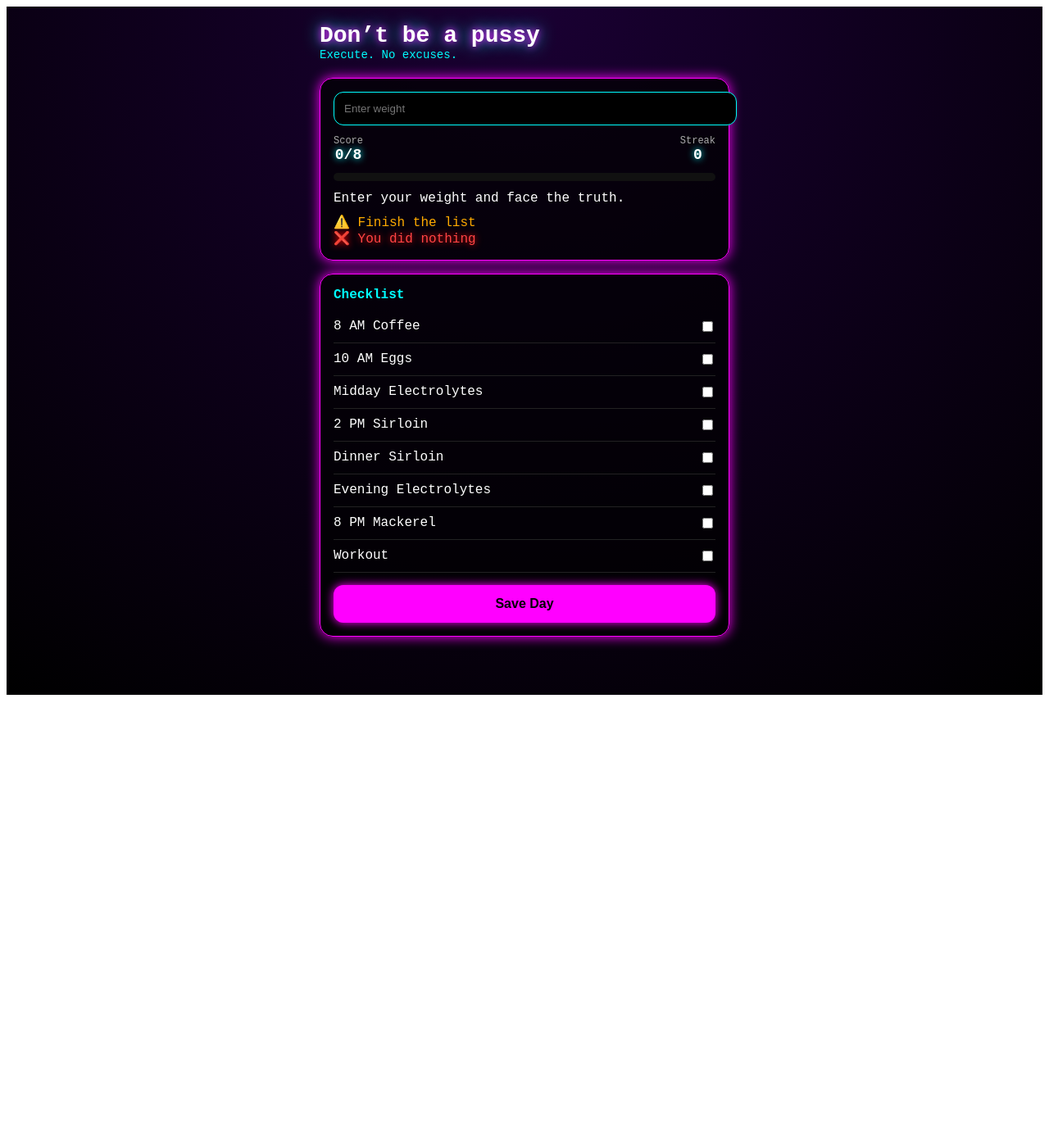
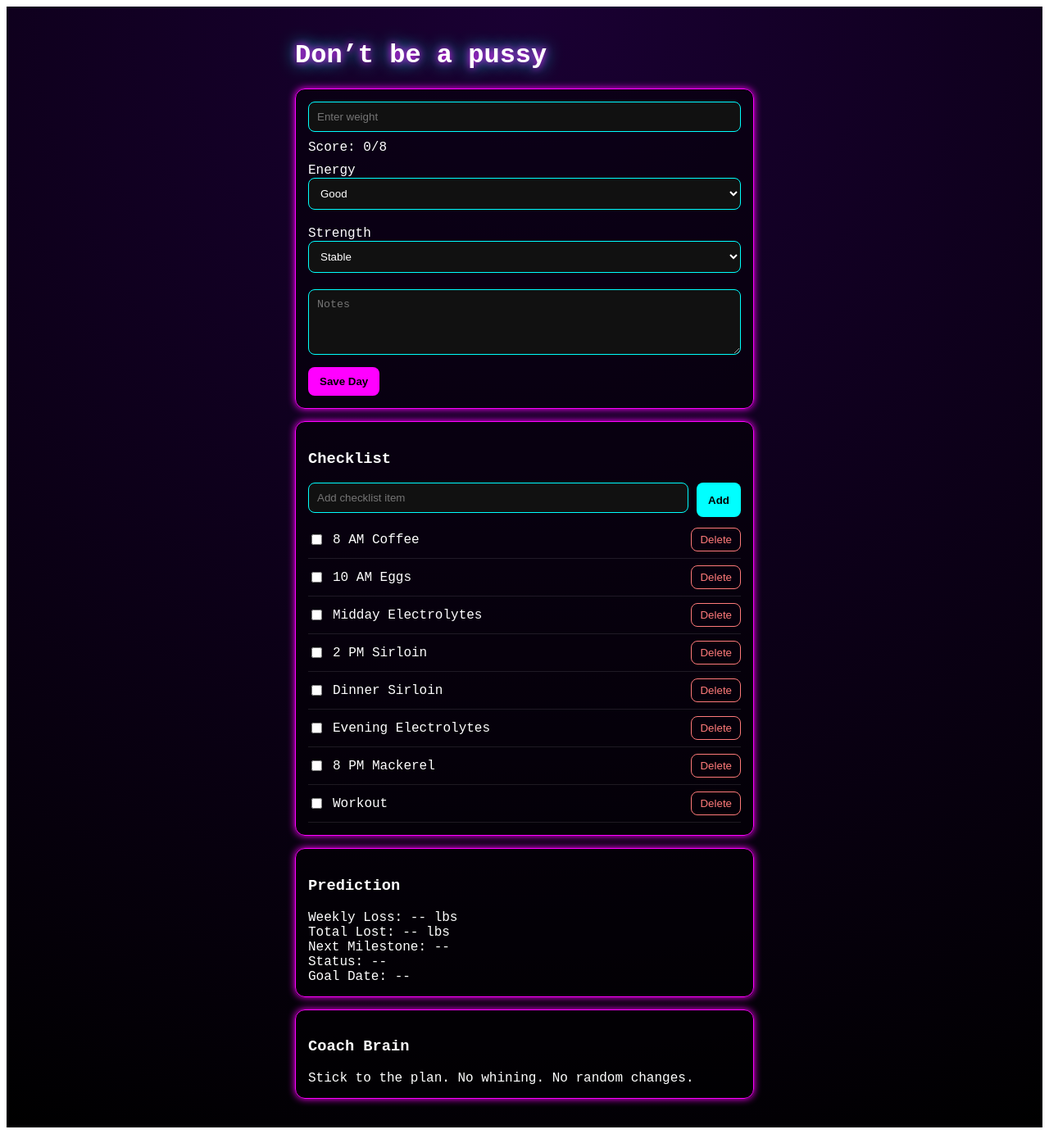
Before and after one commit to uncledave2082/dont-be-a-pussy-app, a Next.js app: page / in a window 1280 px wide. Shown: the whole page at 82% size. Before the commit the page ends 856 px from the top, so only its background shows below. Built offline with nearby package versions, Linux system fonts and the light colour scheme.

Commit message:
Refactor checklist and item management

```diff
--- a/app/page.js
+++ b/app/page.js
@@ -2,27 +2,18 @@
 
 import { useEffect, useMemo, useState } from 'react';
 
-const defaultChecklist = {
-  coffee: false,
-  eggs: false,
-  electrolytes1: false,
-  steakLunch: false,
-  steakDinner: false,
-  electrolytes2: false,
-  mackerel: false,
-  workout: false,
-};
+const defaultItems = [
+  '8 AM Coffee',
+  '10 AM Eggs',
+  'Midday Electrolytes',
+  '2 PM Sirloin',
+  'Dinner Sirloin',
+  'Evening Electrolytes',
+  '8 PM Mackerel',
+  'Workout',
+];
 
-const labels = {
-  coffee: '8 AM Coffee',
-  eggs: '10 AM Eggs',
-  electrolytes1: 'Midday Electrolytes',
-  steakLunch: '2 PM Sirloin',
-  steakDinner: 'Dinner Sirloin',
-  electrolytes2: 'Evening Electrolytes',
-  mackerel: '8 PM Mackerel',
-  workout: 'Workout',
-};
+const milestones = [245, 225, 205, 190, 185];
 
 function getTodayKey() {
   return new Date().toISOString().slice(0, 10);
@@ -34,69 +25,179 @@ function getStoredValue(key, fallback) {
   return value ?? fallback;
 }
 
+function daysBetween(a, b) {
+  const ms = 1000 * 60 * 60 * 24;
+  return Math.round((new Date(b) - new Date(a)) / ms);
+}
+
+function addDays(date, days) {
+  const d = new Date(date);
+  d.setDate(d.getDate() + days);
+  return d.toISOString().slice(0, 10);
+}
+
+function slugify(text) {
+  return text.toLowerCase().replace(/[^a-z0-9]+/g, '-').replace(/(^-|-$)/g, '');
+}
+
+function buildChecklist(items, existing = {}) {
+  const next = {};
+  items.forEach((label) => {
+    const key = slugify(label);
+    next[key] = existing[key] ?? false;
+  });
+  return next;
+}
+
+function keyToLabelMap(items) {
+  const map = {};
+  items.forEach((label) => {
+    map[slugify(label)] = label;
+  });
+  return map;
+}
+
 export default function Page() {
   const todayKey = getTodayKey();
 
   const [weight, setWeight] = useState('');
-  const [checklist, setChecklist] = useState(defaultChecklist);
+  const [items, setItems] = useState(defaultItems);
+  const [checklist, setChecklist] = useState(buildChecklist(defaultItems));
   const [history, setHistory] = useState([]);
+  const [energy, setEnergy] = useState('good');
+  const [strength, setStrength] = useState('stable');
+  const [notes, setNotes] = useState('');
+  const [newItem, setNewItem] = useState('');
 
   useEffect(() => {
     setWeight(getStoredValue(`fls-weight-${todayKey}`, ''));
 
+    const savedItems = getStoredValue('fls-items', null);
+    const parsedItems = savedItems ? JSON.parse(savedItems) : defaultItems;
+    setItems(parsedItems);
+
     const savedChecklist = getStoredValue(`fls-checklist-${todayKey}`, null);
-    setChecklist(savedChecklist ? JSON.parse(savedChecklist) : defaultChecklist);
+    const parsedChecklist = savedChecklist ? JSON.parse(savedChecklist) : {};
+    setChecklist(buildChecklist(parsedItems, parsedChecklist));
 
     const savedHistory = getStoredValue('fls-history', null);
     setHistory(savedHistory ? JSON.parse(savedHistory) : []);
+
+    setEnergy(getStoredValue(`fls-energy-${todayKey}`, 'good'));
+    setStrength(getStoredValue(`fls-strength-${todayKey}`, 'stable'));
+    setNotes(getStoredValue(`fls-notes-${todayKey}`, ''));
   }, [todayKey]);
 
   useEffect(() => {
     if (typeof window === 'undefined') return;
+    localStorage.setItem('fls-items', JSON.stringify(items));
     localStorage.setItem(`fls-weight-${todayKey}`, weight);
     localStorage.setItem(`fls-checklist-${todayKey}`, JSON.stringify(checklist));
     localStorage.setItem('fls-history', JSON.stringify(history));
-  }, [weight, checklist, history, todayKey]);
+    localStorage.setItem(`fls-energy-${todayKey}`, energy);
+    localStorage.setItem(`fls-strength-${todayKey}`, strength);
+    localStorage.setItem(`fls-notes-${todayKey}`, notes);
+  }, [items, weight, checklist, history, energy, strength, notes, todayKey]);
 
+  const labelsByKey = useMemo(() => keyToLabelMap(items), [items]);
   const completed = Object.values(checklist).filter(Boolean).length;
   const total = Object.keys(checklist).length;
-  const progress = Math.round((completed / total) * 100);
-
-  const streak = useMemo(() => {
-    const sorted = [...history].sort((a, b) => a.date.localeCompare(b.date));
-    let count = 0;
-    for (let i = sorted.length - 1; i >= 0; i--) {
-      if (sorted[i].allDone) count++;
-      else break;
-    }
-    return count;
-  }, [history]);
 
   const toggle = (key) => {
     setChecklist((prev) => ({ ...prev, [key]: !prev[key] }));
   };
 
+  const addItem = () => {
+    const clean = newItem.trim();
+    if (!clean) return;
+    if (items.some((item) => item.toLowerCase() === clean.toLowerCase())) {
+      setNewItem('');
+      return;
+    }
+    const nextItems = [...items, clean];
+    setItems(nextItems);
+    setChecklist((prev) => buildChecklist(nextItems, prev));
+    setNewItem('');
+  };
+
+  const removeItem = (label) => {
+    const nextItems = items.filter((item) => item !== label);
+    const nextChecklist = buildChecklist(nextItems, checklist);
+    setItems(nextItems);
+    setChecklist(nextChecklist);
+  };
+
   const saveDay = () => {
     const entry = {
       date: todayKey,
-      score: completed,
+      weight: weight ? Number(weight) : null,
       allDone: completed === total,
+      completed,
+      total,
+      energy,
+      strength,
+      notes,
     };
     const withoutToday = history.filter((h) => h.date !== todayKey);
     setHistory([...withoutToday, entry]);
   };
 
-  const hour = new Date().getHours();
-  const missedToday = completed === 0;
+  const weightEntries = useMemo(
+    () => history.filter((h) => h.weight).sort((a, b) => a.date.localeCompare(b.date)),
+    [history]
+  );
+
+  const latestWeight = weightEntries.at(-1)?.weight;
+  const startWeight = weightEntries[0]?.weight;
+  const totalLost = latestWeight && startWeight ? (startWeight - latestWeight).toFixed(1) : '--';
+
+  const slope = useMemo(() => {
+    if (weightEntries.length < 2) return null;
+
+    const firstDate = weightEntries[0].date;
+    const xs = weightEntries.map((e) => daysBetween(firstDate, e.date));
+    const ys = weightEntries.map((e) => e.weight);
+
+    const n = xs.length;
+    const sumX = xs.reduce((a, b) => a + b, 0);
+    const sumY = ys.reduce((a, b) => a + b, 0);
+    const sumXY = xs.reduce((acc, x, i) => acc + x * ys[i], 0);
+    const sumXX = xs.reduce((acc, x) => acc + x * x, 0);
+    const denom = n * sumXX - sumX * sumX;
+    if (denom === 0) return null;
+
+    return (n * sumXY - sumX * sumY) / denom;
+  }, [weightEntries]);
+
+  const weeklyRate = slope != null ? Math.abs((slope * 7).toFixed(2)) : '--';
+
+  const projectedDate = useMemo(() => {
+    if (!slope || slope >= 0 || !latestWeight) return null;
+    const daysNeeded = Math.ceil((latestWeight - 185) / Math.abs(slope));
+    return addDays(weightEntries.at(-1).date, daysNeeded);
+  }, [slope, latestWeight, weightEntries]);
+
+  const nextMilestone = latestWeight ? milestones.find((m) => latestWeight > m) : '--';
+
+  const status = useMemo(() => {
+    if (!weeklyRate || weeklyRate === '--') return '--';
+    if (Number(weeklyRate) >= 2) return '🔥 Ahead';
+    if (Number(weeklyRate) >= 1) return '✅ On Track';
+    return '⚠️ Behind';
+  }, [weeklyRate]);
+
+  const coachText = useMemo(() => {
+    if (energy === 'low') return 'Energy is low. Fix sodium first. Stop looking for excuses.';
+    if (strength === 'down') return 'Strength is down. Tighten up protein or add a little fuel around training.';
+    if (weeklyRate !== '--' && Number(weeklyRate) < 1) return 'Fat loss is slow. Pull back a little added fat and get serious.';
+    if (weeklyRate !== '--' && Number(weeklyRate) > 4) return 'Loss is very fast. Add a little fat so you do not burn out.';
+    return 'Stick to the plan. No whining. No random changes.';
+  }, [energy, strength, weeklyRate]);
 
   return (
     <main style={styles.page}>
       <div style={styles.container}>
-
-        <div style={styles.header}>
-          <div style={styles.title}>Don’t be a pussy</div>
-          <div style={styles.subtitle}>Execute. No excuses.</div>
-        </div>
+        <h1 style={styles.title}>Don’t be a pussy</h1>
 
         <div style={styles.card}>
           <input
@@ -106,164 +207,175 @@ export default function Page() {
             style={styles.input}
           />
 
-          <div style={styles.stats}>
-            <div style={styles.statBox}>
-              <div style={styles.statLabel}>Score</div>
-              <div style={styles.statValue}>{completed}/{total}</div>
-            </div>
-            <div style={styles.statBox}>
-              <div style={styles.statLabel}>Streak</div>
-              <div style={styles.statValue}>{streak}</div>
-            </div>
+          <div style={styles.row}>Score: {completed}/{total}</div>
+
+          <div style={styles.row}>
+            <label>Energy</label>
+            <select value={energy} onChange={(e) => setEnergy(e.target.value)} style={styles.input}>
+              <option value="great">Great</option>
+              <option value="good">Good</option>
+              <option value="low">Low</option>
+            </select>
           </div>
 
-          <div style={styles.progressWrap}>
-            <div style={styles.progressBar(progress)} />
+          <div style={styles.row}>
+            <label>Strength</label>
+            <select value={strength} onChange={(e) => setStrength(e.target.value)} style={styles.input}>
+              <option value="up">Up</option>
+              <option value="stable">Stable</option>
+              <option value="down">Down</option>
+            </select>
           </div>
 
-          <div style={styles.status}>
-            {!weight && 'Enter your weight and face the truth.'}
-            {weight && completed === total && '🔥 Perfect execution'}
-            {weight && completed < total && '⚠️ Not finished. Execute.'}
-          </div>
-
-          {/* 🔥 Pressure system */}
-          {completed < total && <div style={styles.warn}>⚠️ Finish the list</div>}
-          {missedToday && <div style={styles.error}>❌ You did nothing</div>}
-          {hour >= 18 && completed < total && <div style={styles.warn}>⏱ Finish your day</div>}
-          {streak > 0 && completed < total && (
-            <div style={styles.error}>🚨 About to break {streak}-day streak</div>
-          )}
-        </div>
-
-        <div style={styles.card}>
-          <div style={styles.sectionTitle}>Checklist</div>
-
-          {Object.keys(checklist).map((key) => (
-            <div key={key} style={styles.item}>
-              <span>{labels[key]}</span>
-              <input
-                type="checkbox"
-                checked={checklist[key]}
-                onChange={() => toggle(key)}
-              />
-            </div>
-          ))}
+          <textarea
+            placeholder="Notes"
+            value={notes}
+            onChange={(e) => setNotes(e.target.value)}
+            style={styles.textarea}
+          />
 
           <button style={styles.button} onClick={saveDay}>
             Save Day
           </button>
         </div>
 
+        <div style={styles.card}>
+          <h3>Checklist</h3>
+
+          <div style={styles.addRow}>
+            <input
+              placeholder="Add checklist item"
+              value={newItem}
+              onChange={(e) => setNewItem(e.target.value)}
+              style={styles.input}
+            />
+            <button style={styles.smallButton} onClick={addItem}>Add</button>
+          </div>
+
+          {Object.keys(checklist).map((key) => (
+            <div key={key} style={styles.checklistRow}>
+              <div style={styles.checkLeft}>
+                <input
+                  type="checkbox"
+                  checked={checklist[key]}
+                  onChange={() => toggle(key)}
+                />
+                <span>{labelsByKey[key]}</span>
+              </div>
+              <button style={styles.deleteButton} onClick={() => removeItem(labelsByKey[key])}>Delete</button>
+            </div>
+          ))}
+        </div>
+
+        <div style={styles.card}>
+          <h3>Prediction</h3>
+          <div>Weekly Loss: {weeklyRate} lbs</div>
+          <div>Total Lost: {totalLost} lbs</div>
+          <div>Next Milestone: {nextMilestone}</div>
+          <div>Status: {status}</div>
+          <div>Goal Date: {projectedDate || '--'}</div>
+        </div>
+
+        <div style={styles.card}>
+          <h3>Coach Brain</h3>
+          <div>{coachText}</div>
+        </div>
       </div>
     </main>
   );
 }
 
-/* ---------- STYLES ---------- */
-
 const styles = {
   page: {
     minHeight: '100vh',
-    background: 'radial-gradient(circle at top, #1a0033, #000000)',
+    background: 'radial-gradient(circle at top, #1a0033, #000)',
     color: '#fff',
     padding: '20px',
     fontFamily: 'Courier New, monospace',
   },
   container: {
-    maxWidth: '500px',
+    maxWidth: '560px',
     margin: '0 auto',
   },
-  header: {
-    marginBottom: '20px',
-  },
   title: {
-    fontSize: '28px',
-    fontWeight: 'bold',
     textShadow: '0 0 10px #ff00ff, 0 0 20px #00ffff',
   },
-  subtitle: {
-    color: '#00ffff',
-    fontSize: '14px',
-  },
   card: {
-    background: 'rgba(0,0,0,0.7)',
     border: '1px solid #ff00ff',
-    padding: '16px',
-    borderRadius: '16px',
-    marginBottom: '16px',
-    boxShadow: '0 0 15px #ff00ff',
+    padding: '15px',
+    marginBottom: '15px',
+    boxShadow: '0 0 10px #ff00ff',
+    borderRadius: '12px',
+    background: 'rgba(0,0,0,0.5)',
   },
   input: {
     width: '100%',
-    padding: '12px',
-    borderRadius: '12px',
+    padding: '10px',
+    marginBottom: '10px',
+    background: '#111',
+    color: '#fff',
     border: '1px solid #00ffff',
-    background: '#000',
-    color: '#00ffff',
-    marginBottom: '12px',
+    borderRadius: '8px',
+    boxSizing: 'border-box',
   },
-  stats: {
+  textarea: {
+    width: '100%',
+    minHeight: '80px',
+    padding: '10px',
+    marginBottom: '10px',
+    background: '#111',
+    color: '#fff',
+    border: '1px solid #00ffff',
+    borderRadius: '8px',
+    boxSizing: 'border-box',
+  },
+  button: {
+    background: '#ff00ff',
+    color: '#000',
+    padding: '10px 14px',
+    border: 'none',
+    borderRadius: '8px',
+    fontWeight: 'bold',
+    cursor: 'pointer',
+  },
+  smallButton: {
+    background: '#00ffff',
+    color: '#000',
+    padding: '10px 14px',
+    border: 'none',
+    borderRadius: '8px',
+    fontWeight: 'bold',
+    cursor: 'pointer',
+    height: '42px',
+  },
+  deleteButton: {
+    background: 'transparent',
+    color: '#ff7a7a',
+    padding: '6px 10px',
+    border: '1px solid #ff7a7a',
+    borderRadius: '8px',
+    cursor: 'pointer',
+  },
+  row: {
+    marginBottom: '10px',
+  },
+  addRow: {
+    display: 'grid',
+    gridTemplateColumns: '1fr auto',
+    gap: '10px',
+    alignItems: 'start',
+  },
+  checklistRow: {
     display: 'flex',
     justifyContent: 'space-between',
-    marginBottom: '12px',
+    alignItems: 'center',
+    padding: '8px 0',
+    borderBottom: '1px solid rgba(255,255,255,0.1)',
+    gap: '10px',
   },
-  statBox: {
-    textAlign: 'center',
-  },
-  statLabel: {
-    fontSize: '12px',
-    color: '#aaa',
-  },
-  statValue: {
-    fontSize: '18px',
-    fontWeight: 'bold',
-    textShadow: '0 0 8px #00ffff',
-  },
-  progressWrap: {
-    height: '10px',
-    background: '#111',
-    borderRadius: '10px',
-    marginBottom: '12px',
-  },
-  progressBar: (v) => ({
-    width: `${v}%`,
-    height: '100%',
-    background: 'linear-gradient(90deg, #ff00ff, #00ffff)',
-    boxShadow: '0 0 10px #ff00ff',
-    borderRadius: '10px',
-  }),
-  status: {
-    marginBottom: '10px',
-  },
-  warn: {
-    color: '#ffaa00',
-  },
-  error: {
-    color: '#ff4444',
-    textShadow: '0 0 8px #ff0000',
-  },
-  sectionTitle: {
-    marginBottom: '10px',
-    color: '#00ffff',
-    fontWeight: 'bold',
-  },
-  item: {
+  checkLeft: {
     display: 'flex',
-    justifyContent: 'space-between',
-    padding: '10px 0',
-    borderBottom: '1px solid #222',
-  },
-  button: {
-    width: '100%',
-    marginTop: '15px',
-    padding: '14px',
-    borderRadius: '12px',
-    border: 'none',
-    background: '#ff00ff',
-    color: '#000',
-    fontWeight: 'bold',
-    fontSize: '16px',
-    boxShadow: '0 0 12px #ff00ff',
+    alignItems: 'center',
+    gap: '10px',
   },
 };
```
